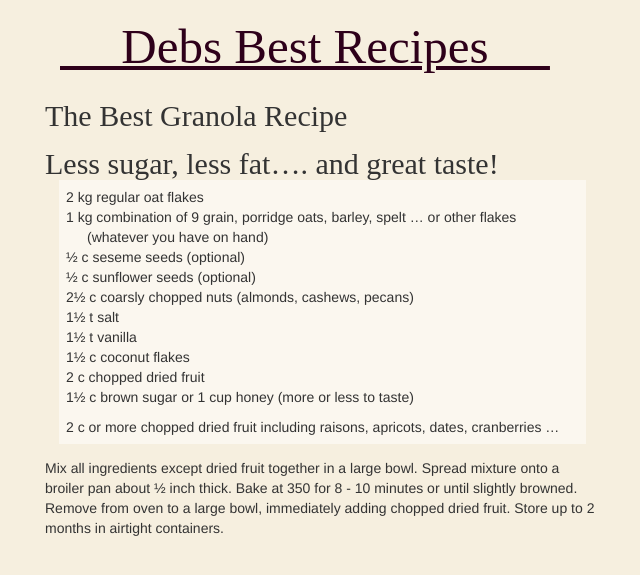
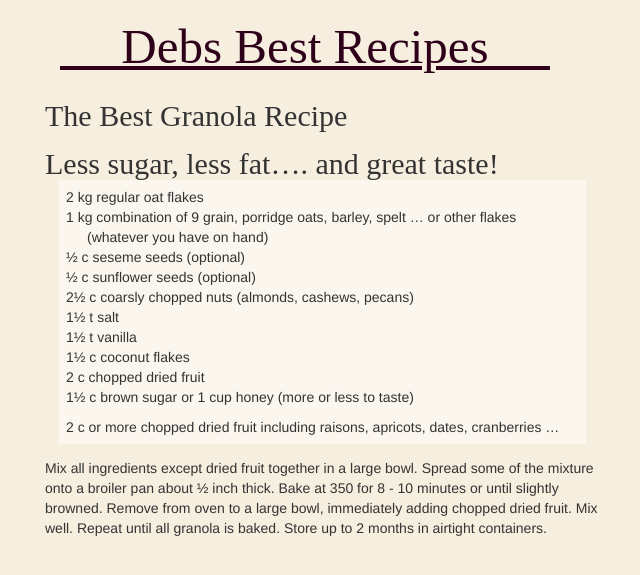
Before and after one commit to JonahBraun/debs-recipes, a Jekyll site: the page built from _posts/2005-08-07-granola.md, in a window 1280 px wide. Shown: the top 575 px of the page, without its empty margins (10-650 px from the left). Built offline with Jekyll 4.4.1, drawn with Linux system fonts in a browser that asks for light colours; nearby versions of some CDN libraries; some web fonts are replaced; Markdown is read by kramdown in place of the engine named in the settings.

Commit message:
Update 2005-08-07-granola.md

```diff
--- a/_posts/2005-08-07-granola.md
+++ b/_posts/2005-08-07-granola.md
@@ -19,5 +19,7 @@ Less sugar, less fat.... and great taste!
 
 - 2 c or more chopped dried fruit including raisons, apricots, dates, cranberries ...
 
-Mix all ingredients except dried fruit together in a large bowl. Spread mixture onto a broiler pan about ½ inch thick. Bake at 350 for 8 - 10
-minutes or until slightly browned. Remove from oven to a large bowl, immediately adding chopped dried fruit. Store up to 2 months in airtight containers.
+Mix all ingredients except dried fruit together in a large bowl.
+Spread some of the mixture onto a broiler pan about ½ inch thick. Bake at 350 for 8 - 10
+minutes or until slightly browned. Remove from oven to a large bowl, immediately adding chopped dried fruit. Mix well. Repeat until all granola is baked.
+Store up to 2 months in airtight containers.
```
